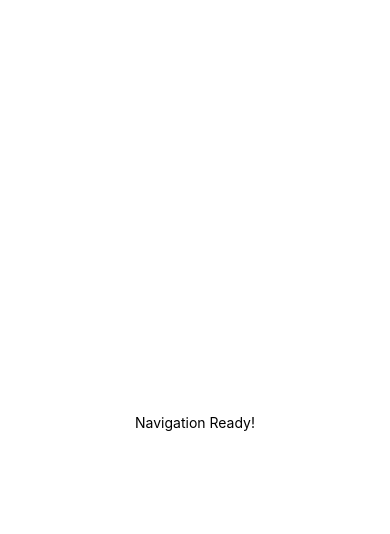
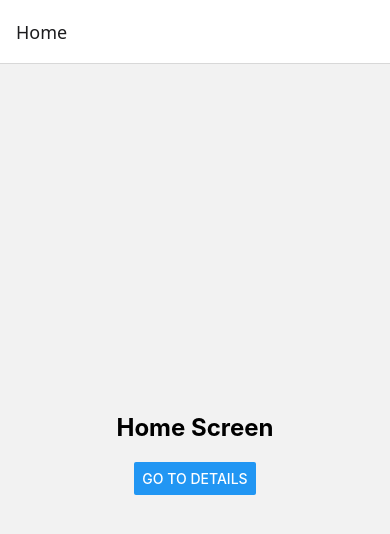
Before and after one commit to FurkanSadik/Android_lab9, a React Native app: screen / in a window 390 px wide. Shown: the top 534 px of the page. Built offline with nearby package versions, Linux system fonts and the light colour scheme.

Commit message:
feat: configure stack navigator with Home & Details (Bölüm 2)

```diff
--- a/App.js
+++ b/App.js
@@ -1,12 +1,18 @@
-import { NavigationContainer } from '@react-navigation/native';
-import { View, Text } from 'react-native';
+import { NavigationContainer } from "@react-navigation/native";
+import { createNativeStackNavigator } from "@react-navigation/native-stack";
+
+import HomeScreen from "./screens/HomeScreen";
+import DetailsScreen from "./screens/DetailsScreen";
+
+const Stack = createNativeStackNavigator();
 
 export default function App() {
   return (
     <NavigationContainer>
-      <View style={{ flex: 1, justifyContent: 'center', alignItems: 'center' }}>
-        <Text>Navigation Ready!</Text>
-      </View>
+      <Stack.Navigator initialRouteName="Home">
+        <Stack.Screen name="Home" component={HomeScreen} />
+        <Stack.Screen name="Details" component={DetailsScreen} />
+      </Stack.Navigator>
     </NavigationContainer>
   );
 }
```
